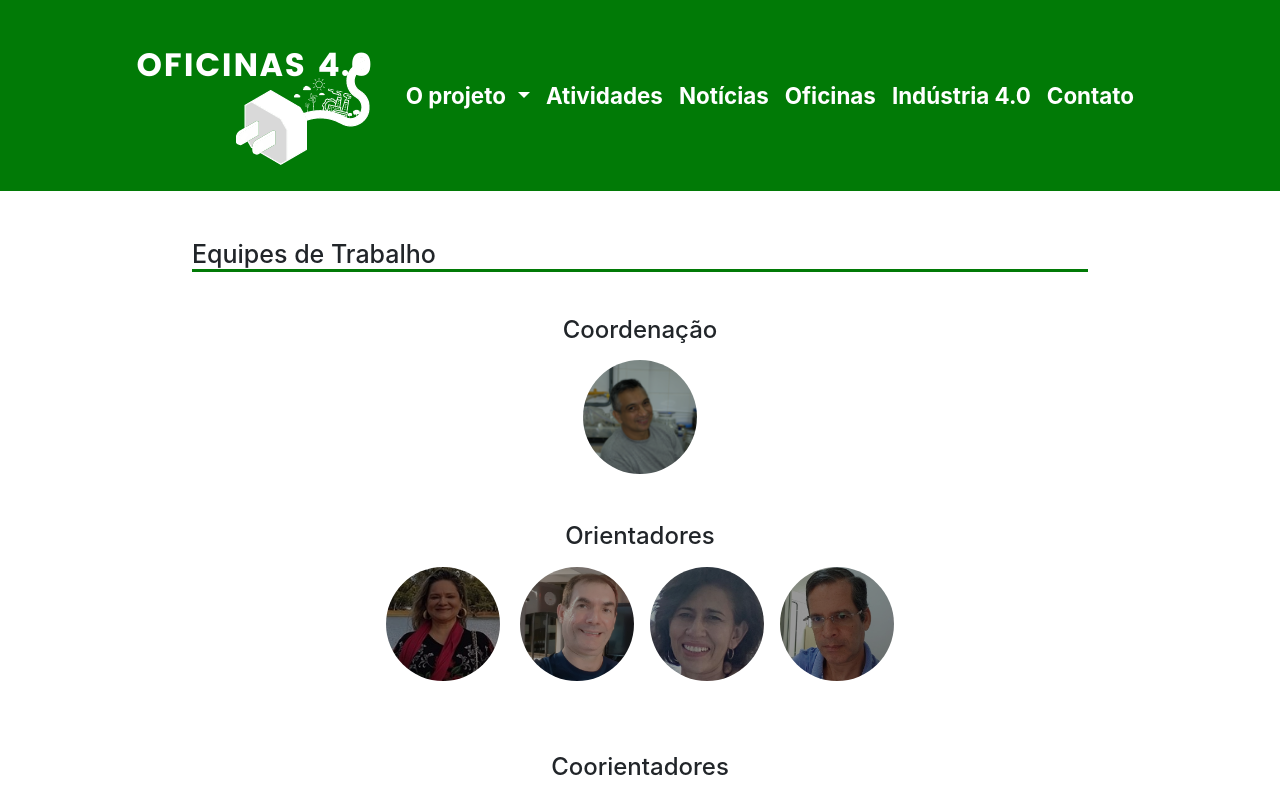
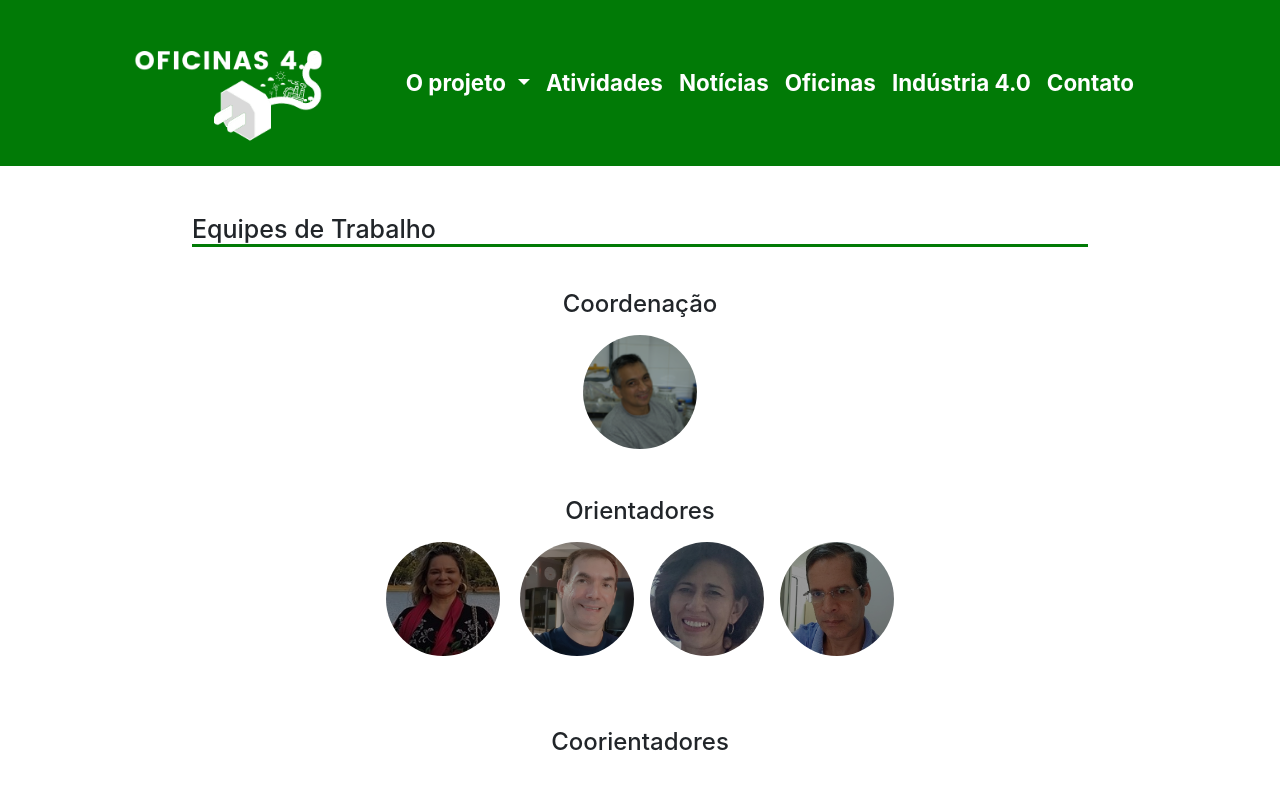
Before and after one commit to projetoextensaoifpb/projetoextensaoifpb.github.io, a plain HTML site: page equipe.html in a window 1280 px wide. Shown: the top 786 px of the page. Drawn offline with nearby package versions, Linux system fonts and the light colour scheme.

Commit message:
Update equipe.css

```diff
--- a/equipe.css
+++ b/equipe.css
@@ -151,6 +151,11 @@
 	margin-right: 15%;
 	}
 
+	.logo-pag {
+		padding-top: 2%;
+		width:80%;
+	}
+
 	.secao-borda {
 	border-bottom: 3px solid #017A06;
 	margin-left: 15%;
```
